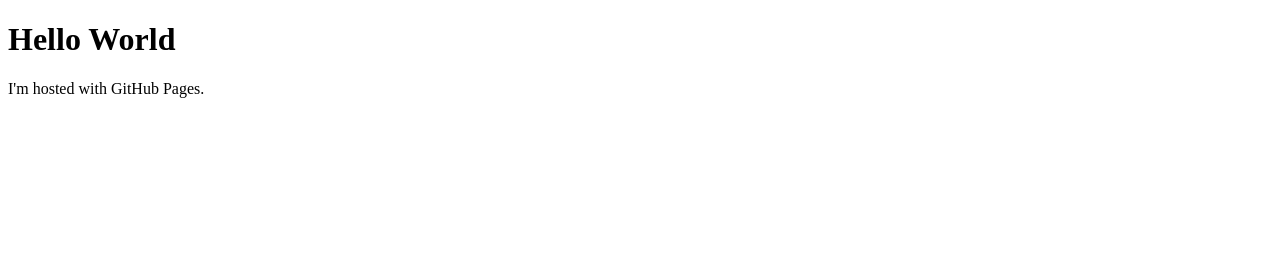
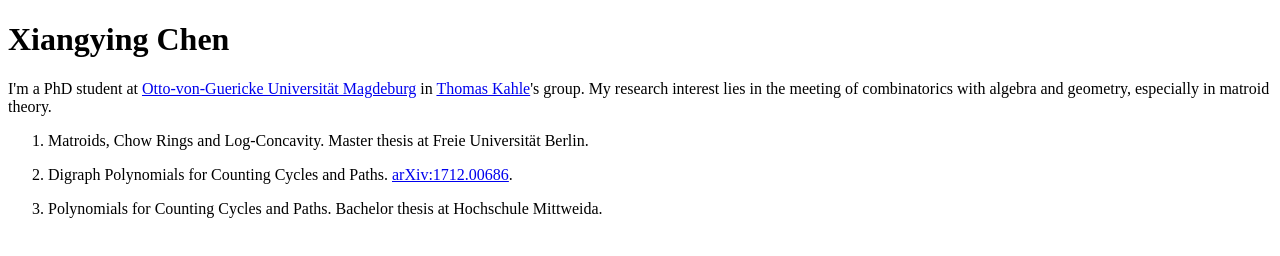
Before and after one commit to xiangyingc/xiangyingc.github.io, a plain HTML site: page index.html in a window 1280 px wide. Drawn offline with Linux system fonts and the light colour scheme.

Commit message:
Update index.html

```diff
--- a/index.html
+++ b/index.html
@@ -1,7 +1,22 @@
 <!DOCTYPE html>
 <html>
+<head>
+<title>Xiangying Chen, PhD Student in Mathematics</title>
+</head>
 <body>
-<h1>Hello World</h1>
-<p>I'm hosted with GitHub Pages.</p>
+<h1>Xiangying Chen</h1>
+<p>I'm a PhD student at <a href = "https://www.math.ovgu.de/IAG.html">Otto-von-Guericke Universit&auml;t Magdeburg</a> in <a href = "https://thomas-kahle.de/index.html">Thomas Kahle</a>'s group. My research interest lies in the meeting of combinatorics with algebra and geometry, especially in matroid theory.</p>
 </body>
+
+<ol>
+  <li>
+    <p>Matroids, Chow Rings and Log-Concavity. Master thesis at Freie Universit&auml;t Berlin.</p>
+  </li>
+  <li>
+    <p>Digraph Polynomials for Counting Cycles and Paths. <a href="https://arxiv.org/abs/1712.00686">arXiv:1712.00686</a>.</p>
+  </li>
+  <li>
+  <p>Polynomials for Counting Cycles and Paths. Bachelor thesis at Hochschule Mittweida.</p>
+  </li>
+ </ol>
 </html>
```
